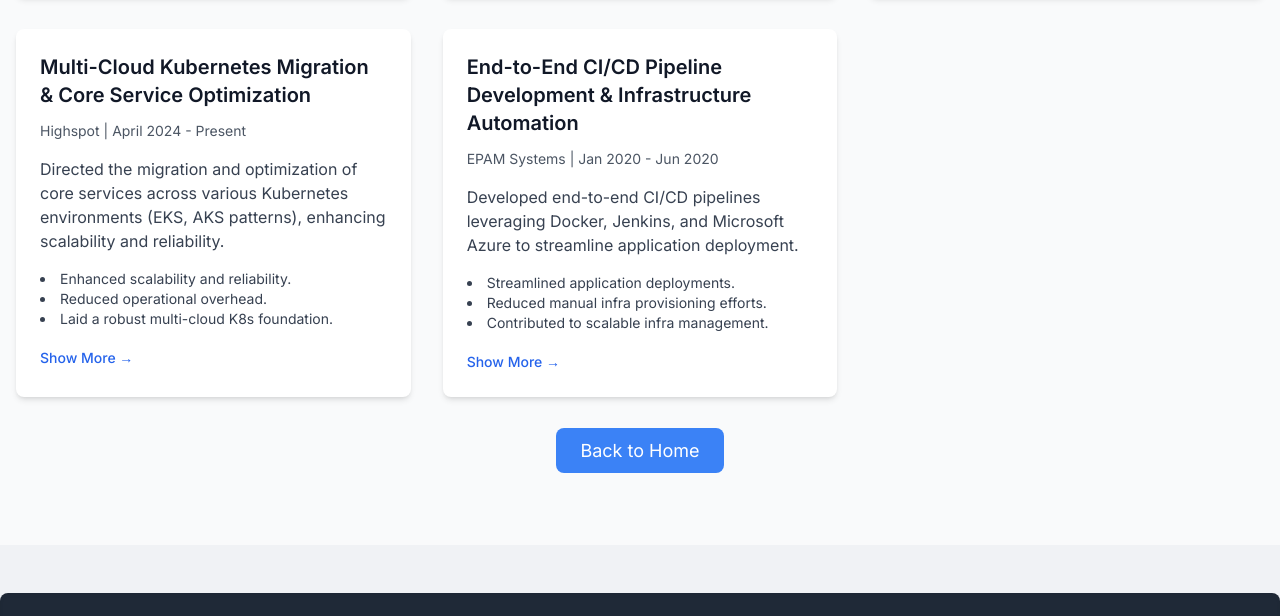
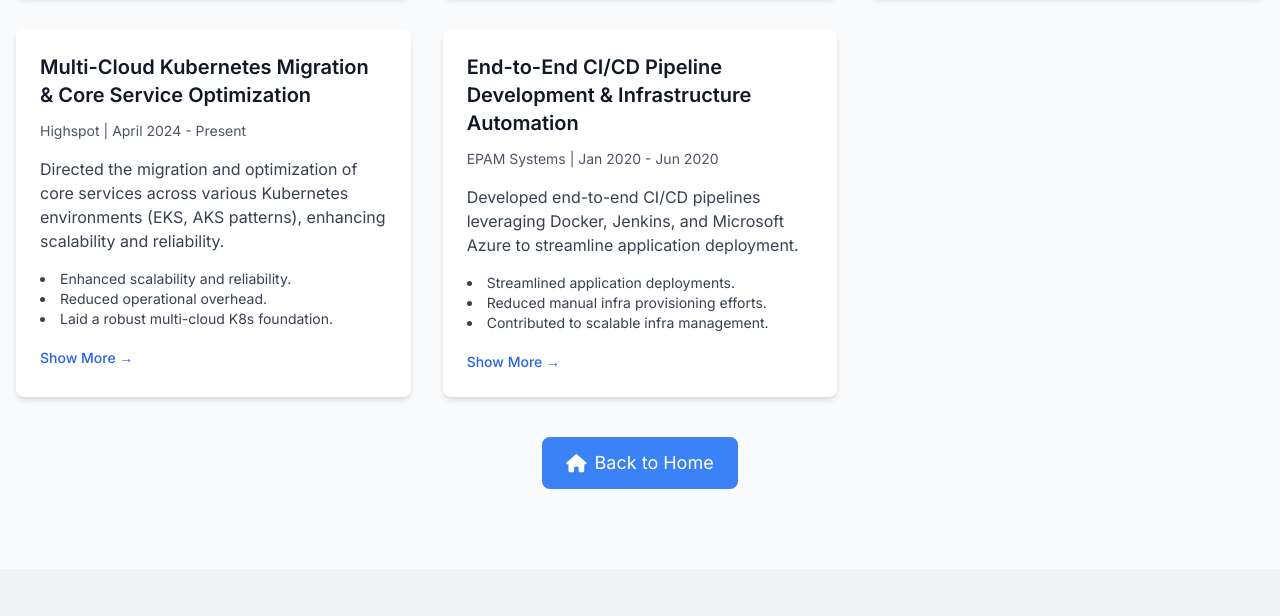
Before and after one commit to pratikgh0se/portfolio, a plain HTML site: page projects.html in a window 1280 px wide. Shown: the part 1542-2158 px from the top of the page. Drawn offline with nearby package versions, Linux system fonts and the light colour scheme.

Commit message:
Fixing minor issues

```diff
--- a/projects.html
+++ b/projects.html
@@ -31,7 +31,9 @@
                 <p class="text-center text-gray-500 col-span-full">Loading projects...</p>
             </div>
             <div class="text-center mt-10">
-                <a href="index.html" class="btn-primary text-lg">Back to Home</a>
+                <a href="index.html" class="btn-primary text-lg flex items-center justify-center space-x-2 mx-auto w-fit">
+                    <i class="fas fa-home"></i> <span>Back to Home</span>
+                </a>
             </div>
         </div>
     </section>
```
